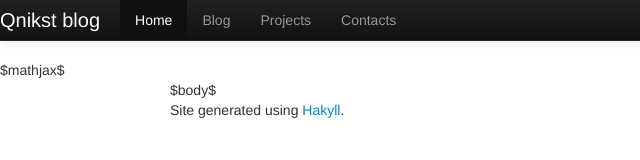
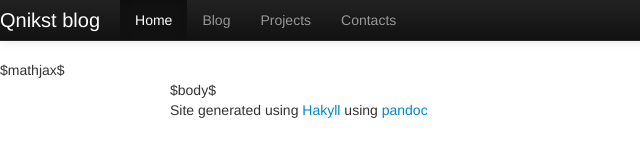
Before and after one commit to qnikst/qnikst.github.com, a plain HTML site: page templates/default.html in a window 1280 px wide. Shown: the full height of the page, 0-640 px from the left. Drawn offline with Linux system fonts and the light colour scheme.

Commit message:
rendering fixed

```diff
--- a/templates/default.html
+++ b/templates/default.html
@@ -29,7 +29,7 @@
   <div class="container">
     $body$
     <footer>
-      Site generated using <a href="http://jaspervdj.be/hakyll">Hakyll</a>.
+    Site generated using <a href="http://jaspervdj.be/hakyll">Hakyll</a> using <a href="http://johnmacfarlane.net/pandoc/">pandoc</a>
     </footer>
   </div>
 </body>
```
Also changed, not shown: 4 other files.
